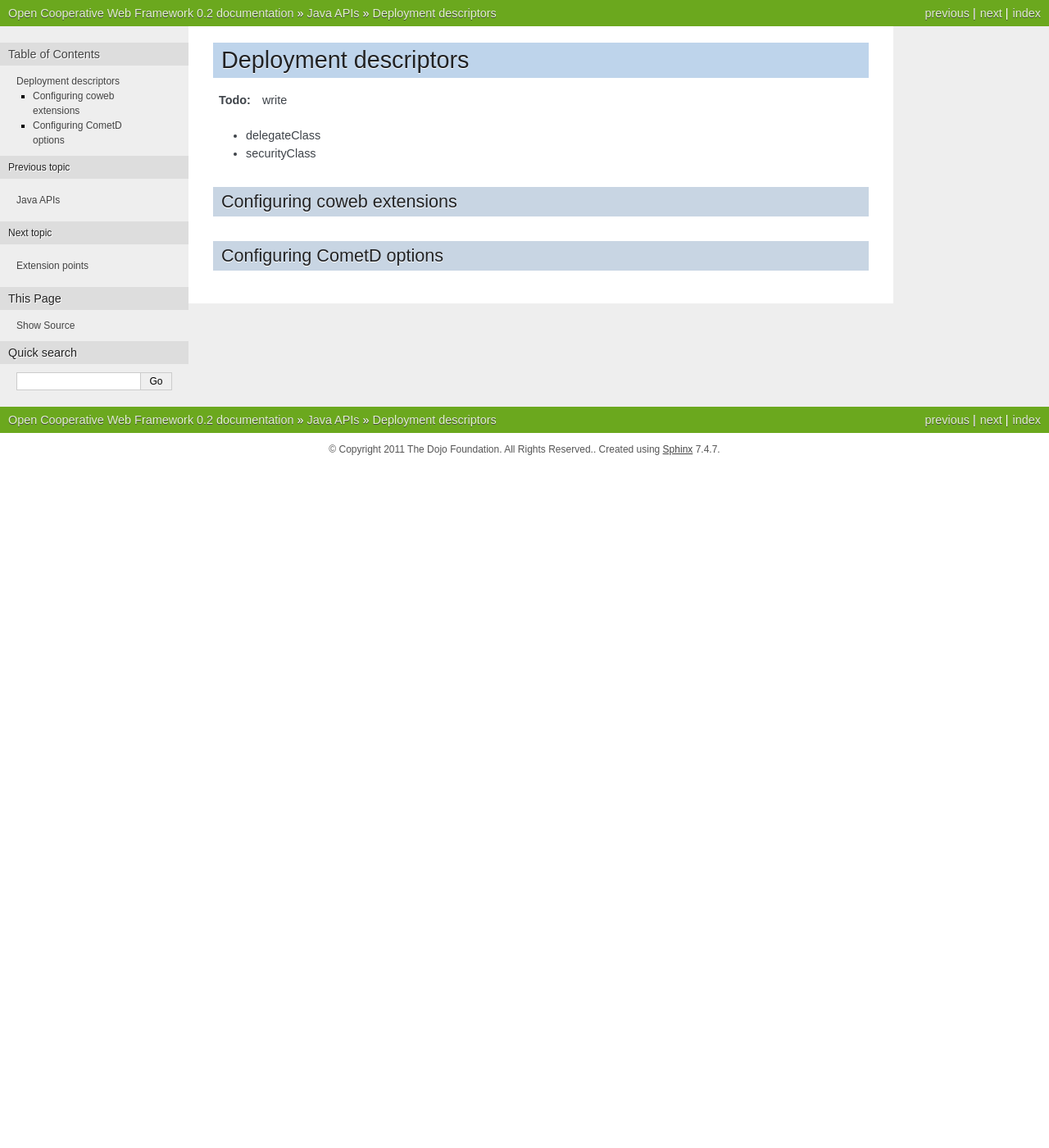
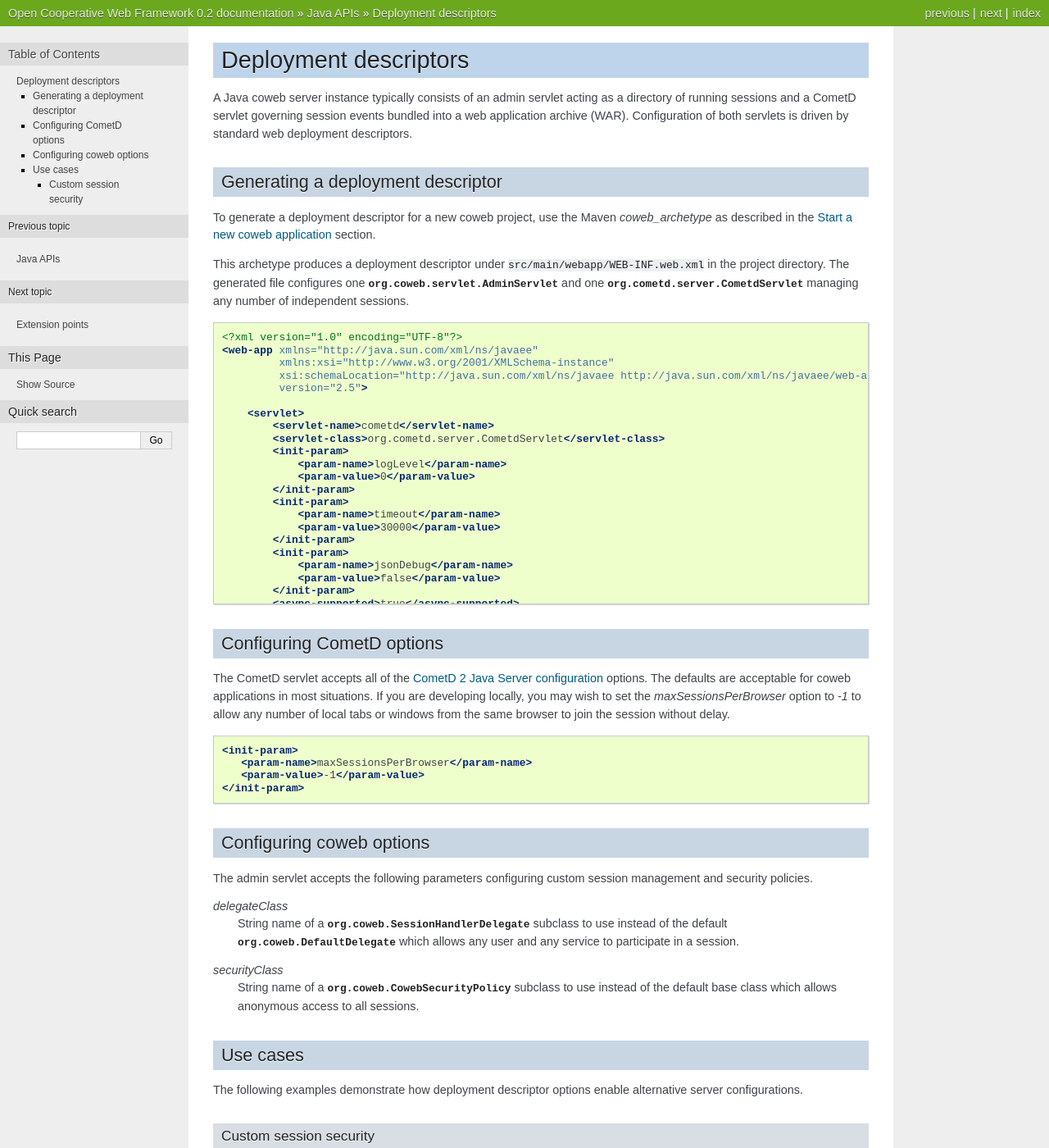
Before and after one commit to opencoweb/coweb, a Sphinx documentation site: the page built from docs/java/deploy.rst, in a window 1280 px wide and 1400 px high. Shown: the whole window at 82% size. Built offline with Sphinx 7.4.7, drawn with Linux system fonts in a browser that asks for light colours; some of the changed text lies outside the part shown.

Commit message:
Java deployment descriptor options doc

```diff
--- a/docs/java/deploy.rst
+++ b/docs/java/deploy.rst
@@ -1,15 +1,108 @@
 .. include:: /replace.rst
+.. default-domain:: py
 
 Deployment descriptors
 ----------------------
 
-.. todo:: write
+A Java coweb server instance typically consists of an admin servlet acting as a directory of running sessions and a CometD servlet governing session events bundled into a web application archive (WAR). Configuration of both servlets is driven by standard web deployment descriptors.
 
-* delegateClass
-* securityClass
+Generating a deployment descriptor
+~~~~~~~~~~~~~~~~~~~~~~~~~~~~~~~~~~
 
-Configuring coweb extensions
-~~~~~~~~~~~~~~~~~~~~~~~~~~~~
+To generate a deployment descriptor for a new coweb project, use the Maven `coweb_archetype` as described in the :ref:`maven-archetype` section.
+
+This archetype produces a deployment descriptor under :file:`src/main/webapp/WEB-INF.web.xml` in the project directory. The generated file configures one :class:`org.coweb.servlet.AdminServlet` and one :class:`org.cometd.server.CometdServlet` managing any number of independent sessions.
+
+.. sourcecode:: xml
+
+   <?xml version="1.0" encoding="UTF-8"?>
+   <web-app xmlns="http://java.sun.com/xml/ns/javaee"
+            xmlns:xsi="http://www.w3.org/2001/XMLSchema-instance"
+            xsi:schemaLocation="http://java.sun.com/xml/ns/javaee http://java.sun.com/xml/ns/javaee/web-app_2_5.xsd"
+            version="2.5">
+
+       <servlet>
+           <servlet-name>cometd</servlet-name>
+           <servlet-class>org.cometd.server.CometdServlet</servlet-class>
+           <init-param>
+               <param-name>logLevel</param-name>
+               <param-value>0</param-value>
+           </init-param>
+           <init-param>
+               <param-name>timeout</param-name>
+               <param-value>30000</param-value>
+           </init-param>
+           <init-param>
+               <param-name>jsonDebug</param-name>
+               <param-value>false</param-value>
+           </init-param>
+           <async-supported>true</async-supported>
+           <load-on-startup>1</load-on-startup>
+       </servlet>
+       <servlet-mapping>
+           <servlet-name>cometd</servlet-name>
+           <url-pattern>/cometd/*</url-pattern>
+       </servlet-mapping>
+
+       <servlet>
+           <servlet-name>admin</servlet-name>
+           <servlet-class>org.coweb.servlet.AdminServlet</servlet-class>
+           <load-on-startup>2</load-on-startup>
+       </servlet>
+       <servlet-mapping>
+           <servlet-name>admin</servlet-name>
+           <url-pattern>/admin/*</url-pattern>
+       </servlet-mapping>
+   </web-app>
 
 Configuring CometD options
 ~~~~~~~~~~~~~~~~~~~~~~~~~~
+
+The CometD servlet accepts all of the `CometD 2 Java Server configuration`_ options. The defaults are acceptable for coweb applications in most situations. If you are developing locally, you may wish to set the `maxSessionsPerBrowser` option to `-1` to allow any number of local tabs or windows from the same browser to join the session without delay.
+
+.. sourcecode:: xml
+
+   <init-param>
+      <param-name>maxSessionsPerBrowser</param-name>
+      <param-value>-1</param-value>
+   </init-param>
+
+Configuring coweb options
+~~~~~~~~~~~~~~~~~~~~~~~~~
+
+The admin servlet accepts the following parameters configuring custom session management and security policies.
+
+delegateClass
+   String name of a :class:`org.coweb.SessionHandlerDelegate` subclass to use instead of the default :class:`org.coweb.DefaultDelegate` which allows any user and any service to participate in a session.
+
+securityClass
+   String name of a :class:`org.coweb.CowebSecurityPolicy` subclass to use instead of the default base class which allows anonymous access to all sessions.
+
+Use cases
+~~~~~~~~~
+
+The following examples demonstrate how deployment descriptor options enable alternative server configurations.
+
+Custom session security
+#######################
+
+Say a certain app deployment requires the coweb server to control user access to sessions and their abilities in the session. The admin servlet is configured with custom session delegate and security policy handlers to provide this level of control.
+
+.. sourcecode:: xml
+
+   <servlet>
+      <servlet-name>admin</servlet-name>
+      <servlet-class>org.coweb.servlet.AdminServlet</servlet-class>
+      <load-on-startup>2</load-on-startup>
+      <init-param>
+         <param-name>delegateClass</param-name>
+         <param-value>org.someorg.CustomSessionDelegate</param-value>
+      </init-param>
+      <init-param>
+         <param-name>securityClass</param-name>
+         <param-value>org.someorg.CustomSecurityPolicy</param-value>
+      </init-param>
+   </servlet>
+
+
+.. _CometD 2 Java Server configuration: http://cometd.org/documentation/2.x/cometd-java/server/configuration
--- a/docs/java/java.rst
+++ b/docs/java/java.rst
@@ -3,7 +3,7 @@
 Java APIs
 ---------
 
-The Open Cooperative Web Framework includes a Java package providing both a coweb server implementation and support for writing Java coweb bots. The server supports configuration via web deployment descriptors as well as extension through handler subclasses. The bot interface and wrapper definitions enable the creation of transport-agnostic bots.
+The Open Cooperative Web Framework includes a Java package providing both a coweb server implementation and support for writing Java coweb bots. The server supports configuration via web deployment descriptors as well as extension through delegate subclasses. The bot interface and wrapper definitions enable the creation of transport-agnostic bots.
 
 .. toctree::
    :titlesonly:
```
